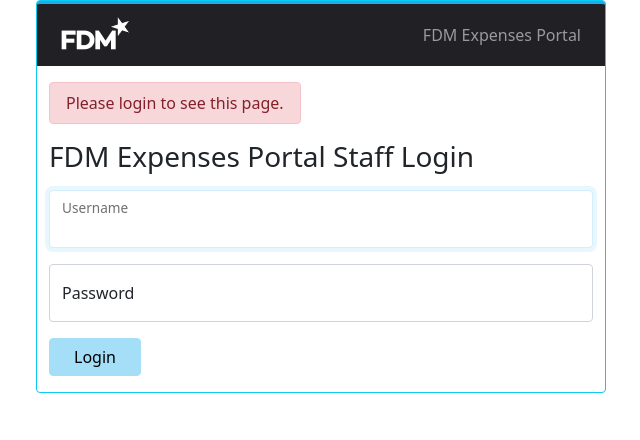
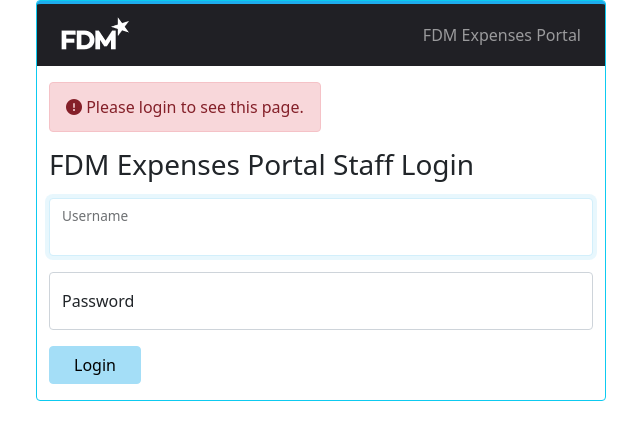
Before and after one commit to iamlogan/expenses-fdm, a Django app: page /accounts/login/?next=/home/ in a window 1280 px wide. Shown: the top 440 px of the page, without its empty margins (319-959 px from the left). Run offline with Django 3.2, Linux system fonts and the light colour scheme; some libraries are stand-ins or nearby versions.

Commit message:
UI tweaks

```diff
--- a/expensesapp/templates/expensesapp/base.html
+++ b/expensesapp/templates/expensesapp/base.html
@@ -54,8 +54,8 @@
                         Welcome, <b>{{ user.first_name }} {{ user.last_name }}</b> ({{ user.email }})
                     </div>
                     <div class="col-auto mt-2 mt-sm-0">
-                        <a class="btn btn-primary" href="{% url "logout" %}">
-                            <i class="fas fa-sign-out-alt symbol-primary"></i> Sign Out
+                        <a class="btn btn-dark" href="{% url "logout" %}">
+                            <i class="fas fa-sign-out-alt"></i> Sign Out
                         </a>
                     </div>
                 </div>
--- a/expensesapp/templates/expensesapp/claim_edit.html
+++ b/expensesapp/templates/expensesapp/claim_edit.html
@@ -27,8 +27,8 @@
 
 {% block description %}
 
-    <dt class="col-5 col-sm-4">Description</dt>
-    <dd class="col-7 col-sm-8">
+    <dt class="col-12 col-sm-4">Description</dt>
+    <dd class="col-12 col-sm-8 mt-1 mt-sm-0">
         <form id="edit-form" action="{% url "expensesapp:claim_edit" claim.id %}" method="post">
             {% csrf_token %}
             {{ form.description }}
--- a/expensesapp/templates/expensesapp/claim_new.html
+++ b/expensesapp/templates/expensesapp/claim_new.html
@@ -13,6 +13,7 @@
                 <div class="form-floating mb-3">
                     {{ form.description }}
                     <label for="{{ form.description.id_for_label }}">Description (optional)</label>
+                    <div id="desc-input-describer" class="form-text">The description can be up to 50 characters long.</div>
                 </div>
             </div>
             <div class="row">
@@ -35,6 +36,8 @@
         description_input_element = document.getElementById("{{ form.description.id_for_label }}");
         description_input_element.classList.add("form-control");
         description_input_element.placeholder = "Description";
+        // Manual override of the 'description' form field to pre-populate current description
+        description_input_element.setAttribute("value", "{{ claim.description }}");
     </script>
 
 {% endblock %}
--- a/templates/registration/login.html
+++ b/templates/registration/login.html
@@ -5,30 +5,30 @@
             {% csrf_token %}
             <div class="row justify-content-center">
                 <div class="form-floating">
-                    {% if next %}
-                        {% if user.is_authenticated %}
+                    {% if next or form.errors %}
                         <div class="row">
                             <div class="col-auto">
                                 <div class="alert alert-danger py-2">
-                                        Your account doesn't have access to this page. To proceed, please login with an account that has access.
-                                    </div>
-                                </div>
-                            </div>
+                                    {% if next %}
+                                        {% if user.is_authenticated %}
+                                            <p class="my-1">
+                                                <i class="fas fa-exclamation-circle"></i>
+                                                Your account doesn't have access to this page.
+                                                To proceed, please login with an account that has access.
+                                            </p>
                                         {% else %}
-                            <div class="row">
-                                <div class="col-auto">
-                                    <div class="alert alert-danger py-2">
+                                            <p class="my-1">
+                                                <i class="fas fa-exclamation-circle"></i>
                                                 Please login to see this page.
-                                    </div>
-                                </div>
-                            </div>
+                                            </p>
                                         {% endif %}
                                     {% endif %}
                                     {% if form.errors %}
-                        <div class="row">
-                            <div class="col-auto">
-                                <div class="alert alert-danger py-2">
+                                        <p class="my-1">
+                                            <i class="fas fa-exclamation-circle"></i>
                                             Your username and password didn't match. Please try again.
+                                        </p>
+                                    {% endif %}
                                 </div>
                             </div>
                         </div>
```
Lines whose indentation alone changed are shown as unchanged.
